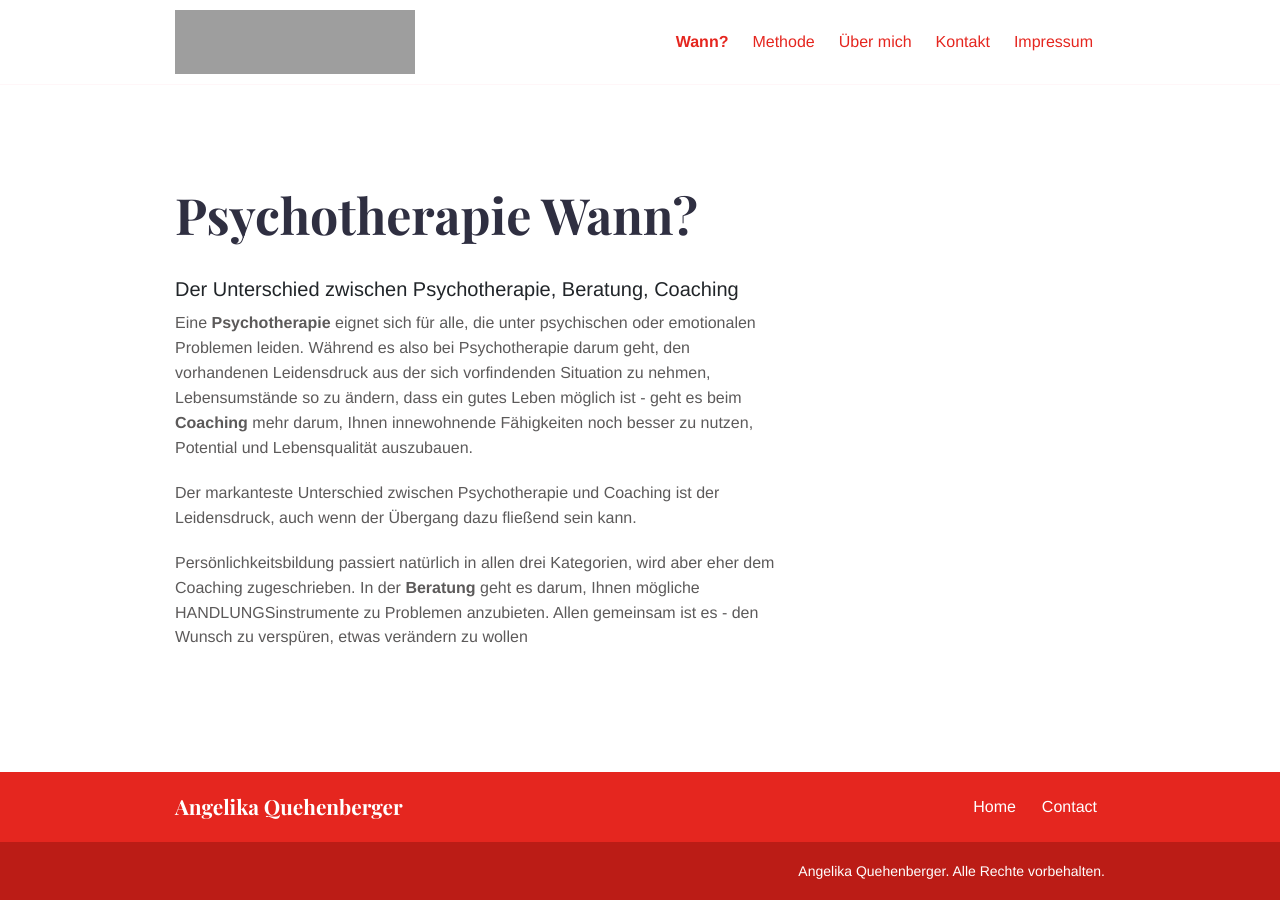
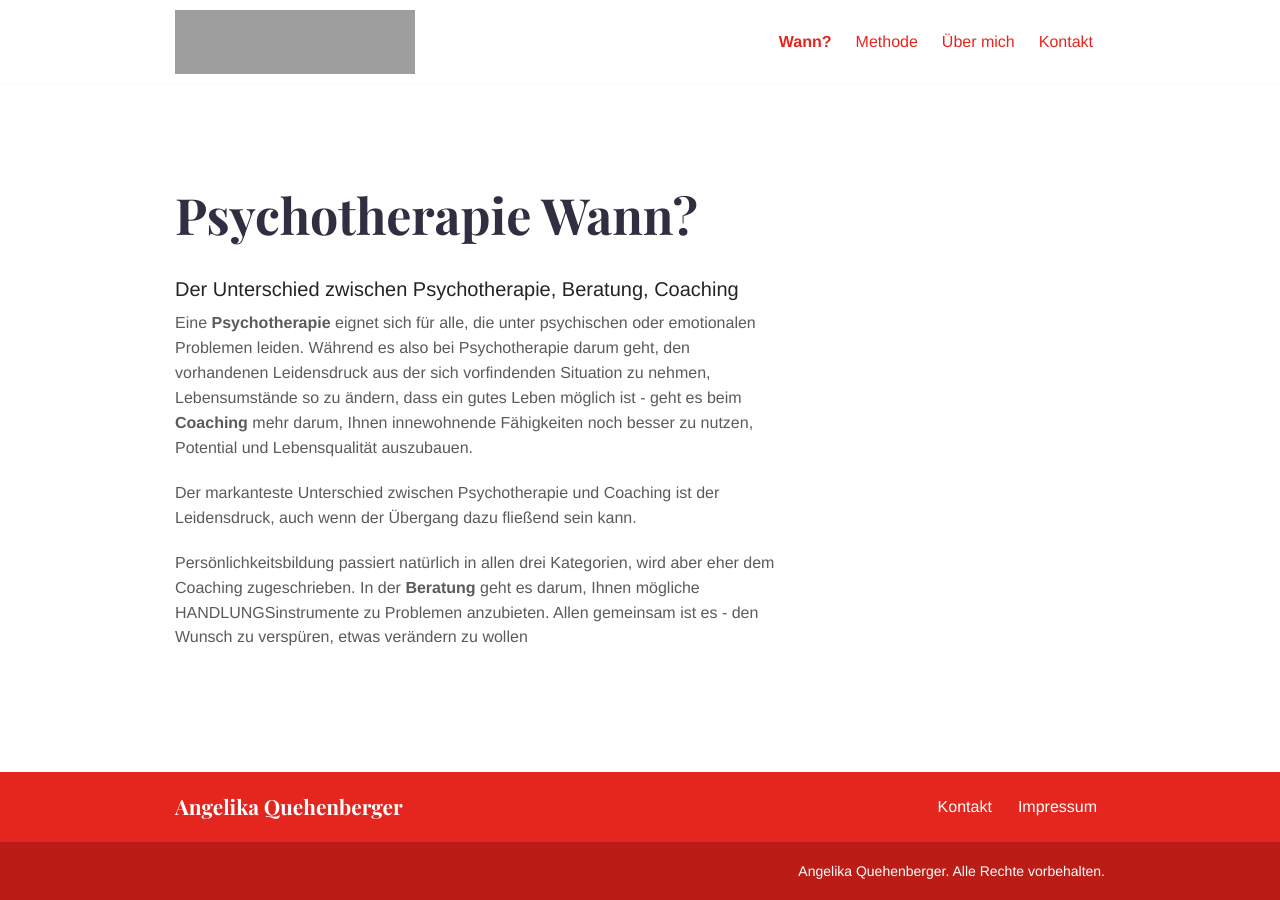
Before and after one commit to dvschnitz/angelika-quehenberger, a Jekyll site: the page built from when.md, in a window 1280 px wide. Built offline with Jekyll 4.4.1, drawn with Linux system fonts in a browser that asks for light colours; grey boxes are pictures that could not be loaded.

Commit message:
Move Imprint and contact to bottom

```diff
--- a/_data/menus.yml
+++ b/_data/menus.yml
@@ -11,14 +11,11 @@ main:
   - name: "Kontakt"
     url: "/contact/"
     weight: 5
+
+footer:
+  - name: "Kontakt"
+    url: "/contact/"
+    weight: 1
   - name: "Impressum"
     url: "/imprint/"
-    weight: 6
-
-footer:
-  - name: "Home"
-    url: "/"
-    weight: 1
-  - name: "Contact"
-    url: "/contact/"
     weight: 2
--- a/_layouts/contact.html
+++ b/_layouts/contact.html
@@ -1,5 +1,5 @@
 ---
-title: Contact
+title: Kontakt
 layout: default
 bodyClass: "page-contact"
 ---
```
Also changed, not shown: contact.md (+1 -1 lines).
